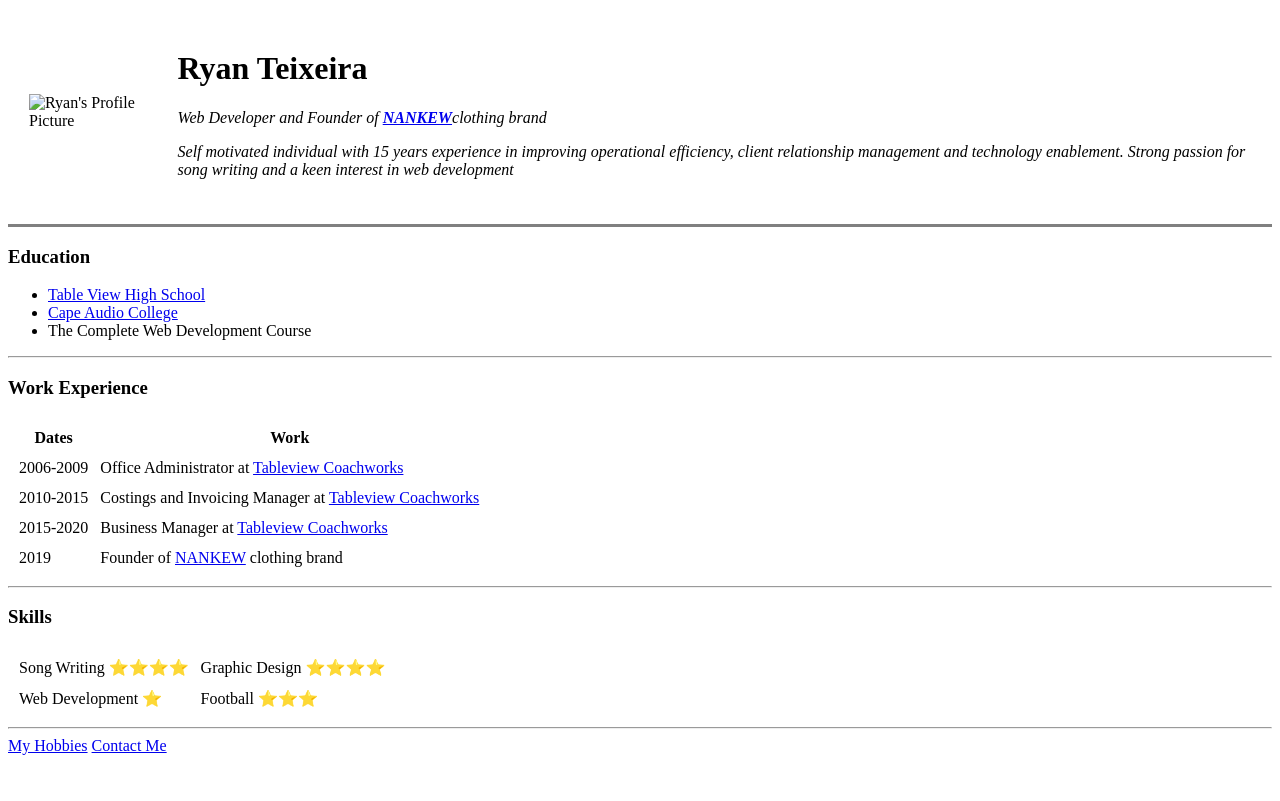
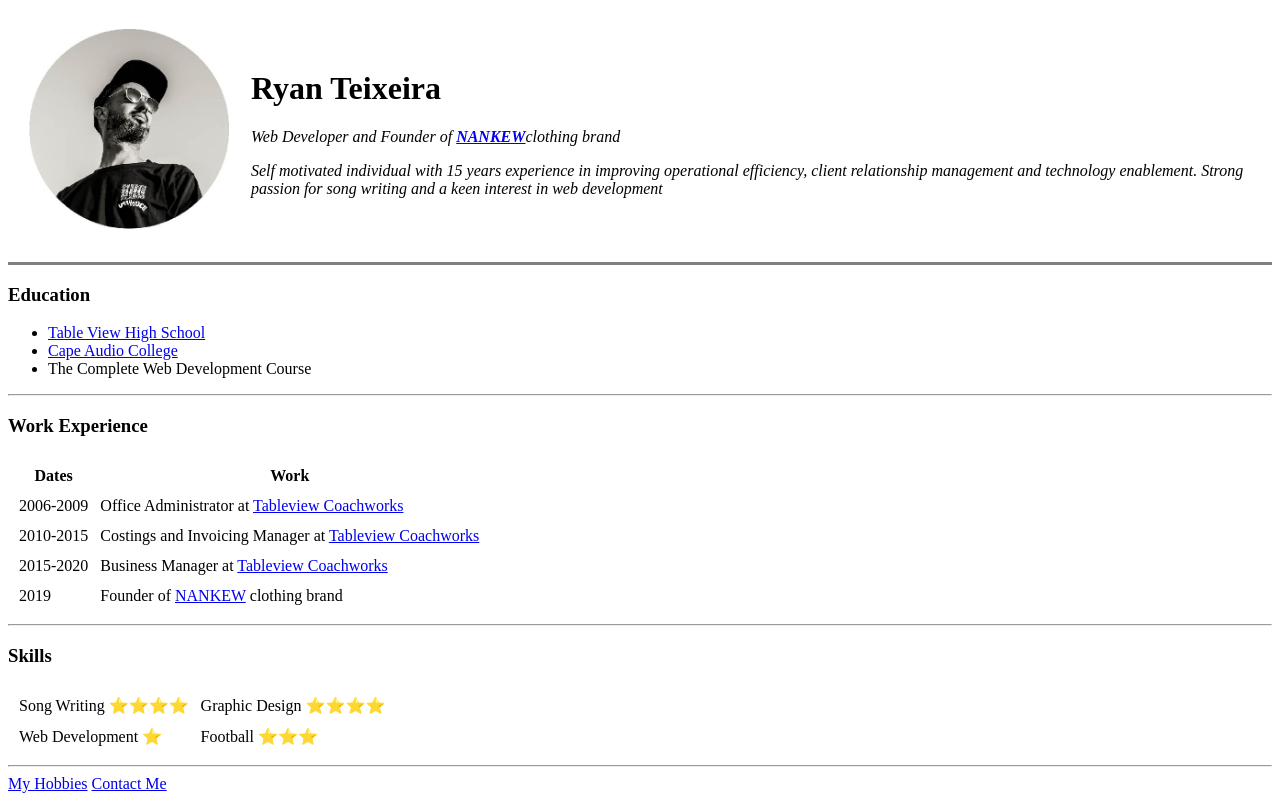
Before and after one commit to NoodleBox7441/CV, a plain HTML site: page index.html in a window 1280 px wide. Drawn offline with Linux system fonts and the light colour scheme; the site is published under a folder, as on GitHub Pages, so addresses that start at the root find nothing.

Commit message:
Update index.html

```diff
--- a/index.html
+++ b/index.html
@@ -9,7 +9,7 @@
 <body>
   <table cellspacing="20">
     <tr>
-      <td><img src="/Images/ryan.jpg" height="200" alt="Ryan's Profile Picture"></td>
+      <td><img src="images/ryan.jpg" height="200" alt="Ryan's Profile Picture"></td>
       <td>
         <h1>Ryan Teixeira</h1>
         <p><em>Web Developer and Founder of <strong><a href="https://www.nankew.co.za/">NANKEW</a></strong>clothing brand</p>
```
